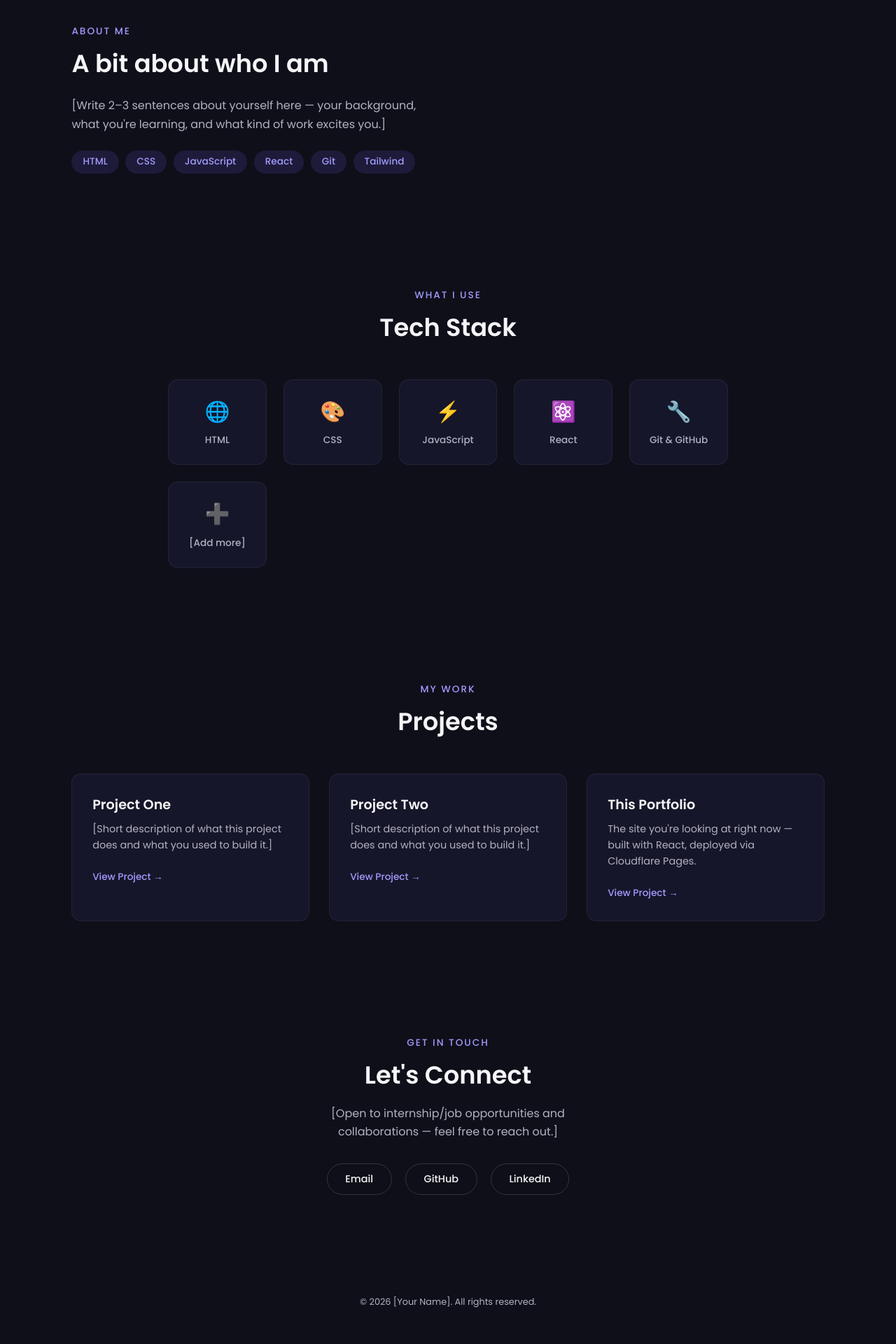
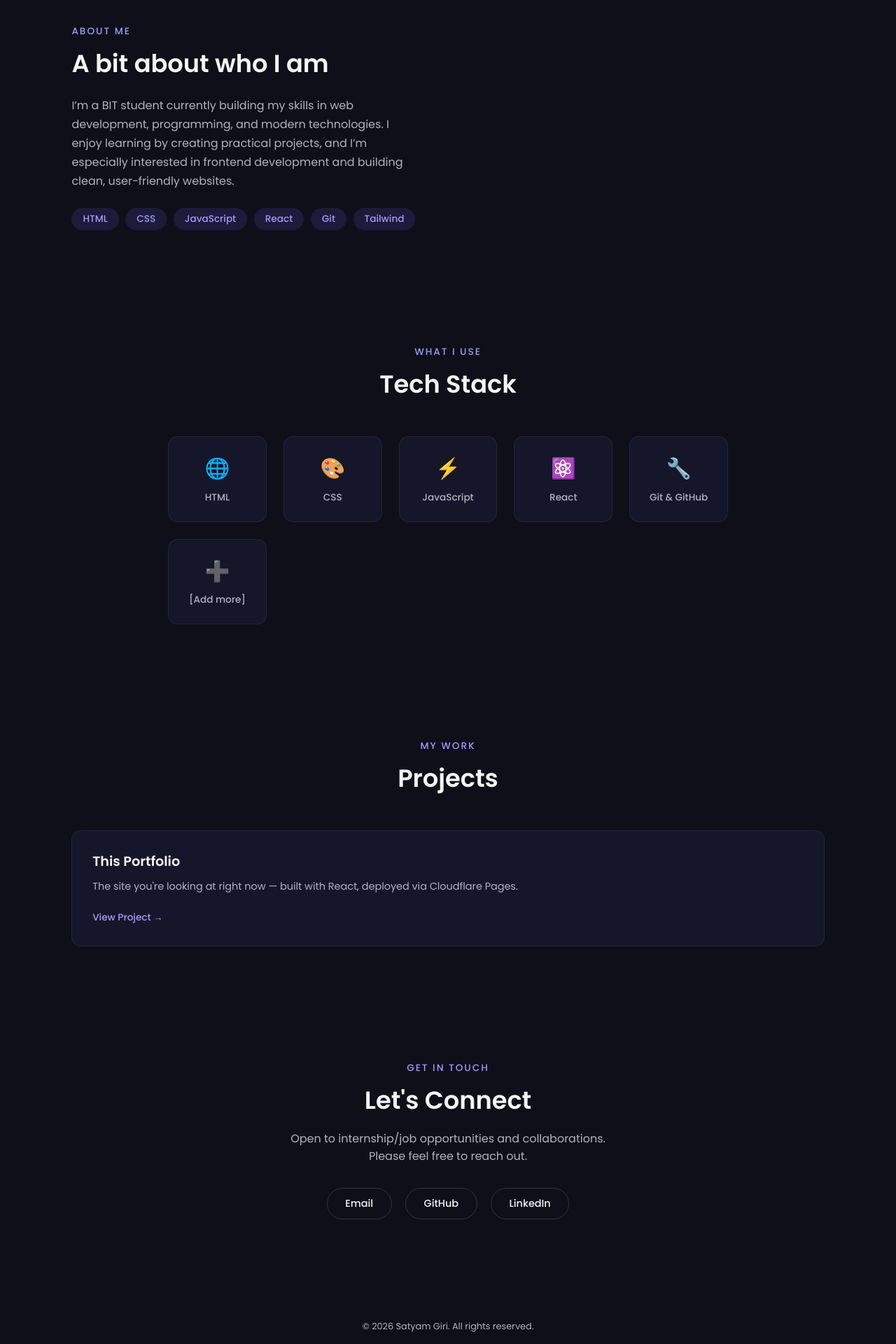
Before and after one commit to satyamgiri9846-cmyk/my-portfolio, a React (Vite) app: page / in a window 1280 px wide. Shown: the part 843-2763 px from the top of the page at 70% size. Before the commit the page ends 2728 px from the top, so only its background shows below. Built offline with nearby package versions, Linux system fonts and the light colour scheme.

Commit message:
Temporarily show only portfolio project

```diff
--- a/src/components/About.jsx
+++ b/src/components/About.jsx
@@ -8,8 +8,8 @@ function About() {
       <span className="section-label">About Me</span>
       <h2>A bit about who I am</h2>
       <p>
-        [Write 2–3 sentences about yourself here — your background, what
-        you're learning, and what kind of work excites you.]
+        I’m a BIT student currently building my skills in web development, programming, and modern technologies. I enjoy learning by
+        creating practical projects, and I’m especially interested in frontend development and building clean, user-friendly websites.
       </p>
       <div className="skills">
         {skills.map((skill, i) => (
--- a/src/components/Contact.jsx
+++ b/src/components/Contact.jsx
@@ -7,15 +7,16 @@ function Contact() {
         <span className="section-label">Get In Touch</span>
         <h2>Let's Connect</h2>
         <p>
-          [Open to internship/job opportunities and collaborations — feel free to reach out.]
+          Open to internship/job opportunities and collaborations.
+          Please feel free to reach out.
         </p>
         <div className="contact-links">
-          <a href="mailto:youremail@example.com">Email</a>
-          <a href="https://github.com/yourusername" target="_blank" rel="noreferrer">GitHub</a>
-          <a href="https://linkedin.com/in/yourusername" target="_blank" rel="noreferrer">LinkedIn</a>
+          <a href="mailto:satyamgiri9846@gmail.com">Email</a>
+          <a href="https://github.com/satyamgiri9846" target="_blank" rel="noreferrer">GitHub</a>
+          <a href="https://linkedin.com/in/satyamgiri" target="_blank" rel="noreferrer">LinkedIn</a>
         </div>
       </section>
-      <p className="footer-note">© {new Date().getFullYear()} [Your Name]. All rights reserved.</p>
+      <p className="footer-note">© {new Date().getFullYear()} Satyam Giri. All rights reserved.</p>
     </>
   );
 }
--- a/src/components/Projects.jsx
+++ b/src/components/Projects.jsx
@@ -2,16 +2,6 @@ import "./Projects.css";
 
 function Projects() {
   const projects = [
-    {
-      title: "Project One",
-      description: "[Short description of what this project does and what you used to build it.]",
-      link: "#",
-    },
-    {
-      title: "Project Two",
-      description: "[Short description of what this project does and what you used to build it.]",
-      link: "#",
-    },
     {
       title: "This Portfolio",
       description: "The site you're looking at right now — built with React, deployed via Cloudflare Pages.",
```
